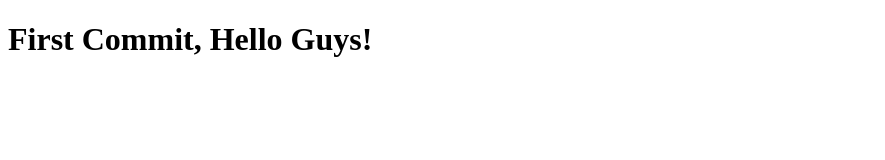
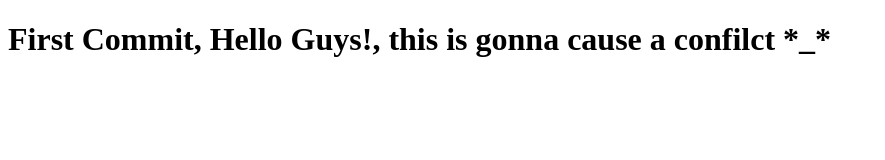
Before and after one commit to MostafaMedhat94/Web-Programming-with-Python-and-JavaScript, a plain HTML site: page index.html in a window 1280 px wide. Shown: the whole page, without its empty margins (0-885 px from the left). Drawn offline with Linux system fonts and the light colour scheme.

```diff
--- a/index.html
+++ b/index.html
@@ -6,7 +6,7 @@
     </head>
     <body>
         <header>
-            <h1>First Commit, Hello Guys!</h1>
+            <h1>First Commit, Hello Guys!, this is gonna cause a confilct *_*</h1>
         </header>
     </body>
 </html
```
